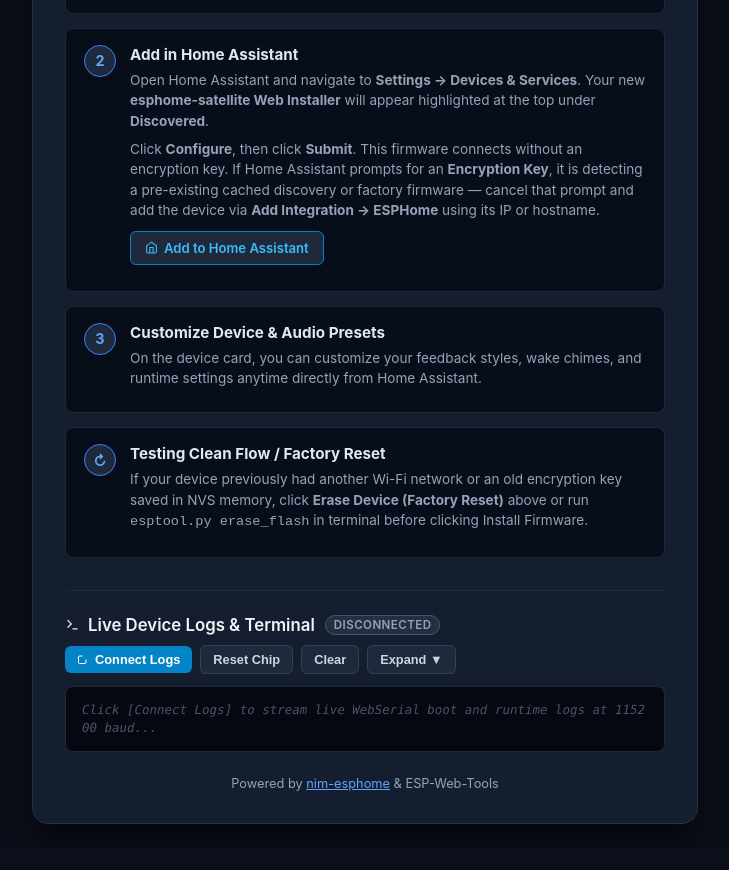
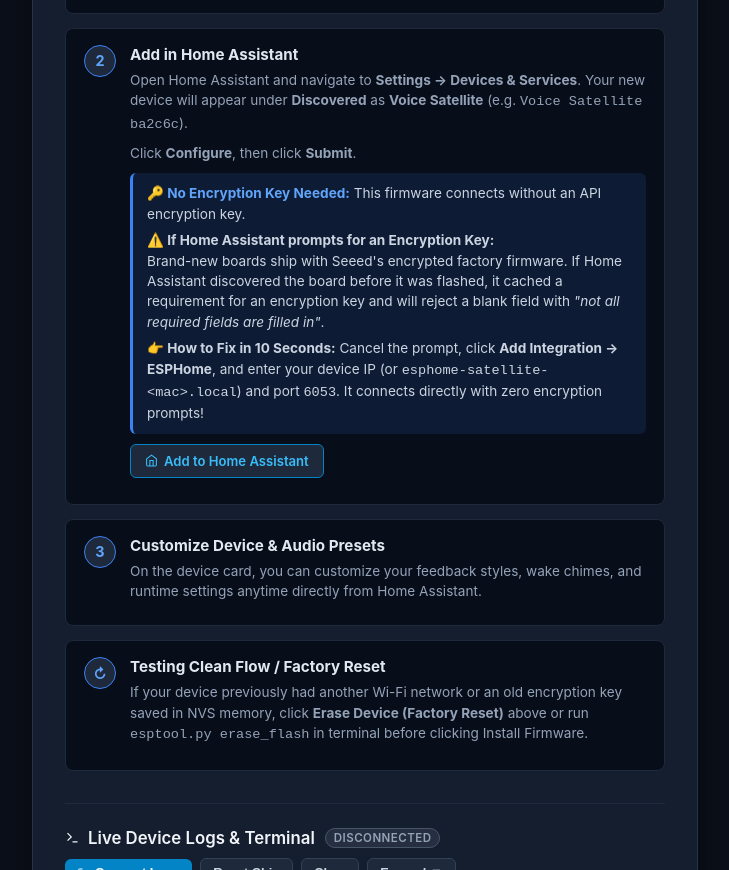
Before and after one commit to axiomantic/esphome-satellite, a plain HTML site: page web/index.html in a window 1280 px wide. Shown: the part 1807-2677 px from the top of the page, without its empty margins (275-1004 px from the left). Before the commit the page ends 2655 px from the top, so only its background shows below. Drawn offline with Linux system fonts and the light colour scheme.

Commit message:
docs: prominently document Voice Satellite discovery naming and direct IP pairing

```diff
--- a/web/index.html
+++ b/web/index.html
@@ -317,8 +317,13 @@
           <div class="step-number">2</div>
           <div class="step-content">
             <h4>Add in Home Assistant</h4>
-            <p>Open Home Assistant and navigate to <strong>Settings &rarr; Devices &amp; Services</strong>. Your new <strong>esphome-satellite Web Installer</strong> will appear highlighted at the top under <strong>Discovered</strong>.</p>
-            <p>Click <strong>Configure</strong>, then click <strong>Submit</strong>. This firmware connects without an encryption key. If Home Assistant prompts for an <strong>Encryption Key</strong>, it is detecting a pre-existing cached discovery or factory firmware — cancel that prompt and add the device via <strong>Add Integration &rarr; ESPHome</strong> using its IP or hostname.</p>
+            <p>Open Home Assistant and navigate to <strong>Settings &rarr; Devices &amp; Services</strong>. Your new device will appear under <strong>Discovered</strong> as <strong>Voice Satellite</strong> (e.g. <code>Voice Satellite ba2c6c</code>).</p>
+            <p>Click <strong>Configure</strong>, then click <strong>Submit</strong>.</p>
+            <div style="background: rgba(59, 130, 246, 0.12); border-left: 3px solid #3b82f6; padding: 10px 14px; margin: 10px 0; border-radius: 6px; font-size: 0.85rem; line-height: 1.5; color: #cbd5e1;">
+              <strong style="color: #60a5fa;">🔑 No Encryption Key Needed:</strong> This firmware connects without an API encryption key.<br/>
+              <div style="margin-top: 6px;"><strong>⚠️ If Home Assistant prompts for an Encryption Key:</strong><br/>Brand-new boards ship with Seeed's encrypted factory firmware. If Home Assistant discovered the board before it was flashed, it cached a requirement for an encryption key and will reject a blank field with <em>"not all required fields are filled in"</em>.</div>
+              <div style="margin-top: 6px;"><strong>👉 How to Fix in 10 Seconds:</strong> Cancel the prompt, click <strong>Add Integration &rarr; ESPHome</strong>, and enter your device IP (or <code>esphome-satellite-&lt;mac&gt;.local</code>) and port <code>6053</code>. It connects directly with zero encryption prompts!</div>
+            </div>
             <div style="display: flex; gap: 8px; flex-wrap: wrap; margin: 10px 0;">
               <a href="https://my.home-assistant.io/redirect/config_flow_start?domain=esphome" target="_blank" class="btn-guide-ha">
                 <svg class="icon" viewBox="0 0 24 24" width="13" height="13" fill="none" stroke="currentColor" stroke-width="2"><path d="M3 9l9-7 9 7v11a2 2 0 0 1-2 2H5a2 2 0 0 1-2-2z"></path><polyline points="9 22 9 12 15 12 15 22"></polyline></svg>
@@ -1710,9 +1715,11 @@
           <div class="next-step-item">
             <span class="num">2</span>
             <div>
-              <strong>Add in Home Assistant:</strong> Open Home Assistant &rarr; <strong>Settings &rarr; Devices &amp; Services</strong>. Look under <strong>Discovered</strong> for <strong>esphome-satellite Web Installer</strong> and click <strong>Configure</strong>.
-              <div class="subtext" style="background: rgba(59, 130, 246, 0.12); border-left: 3px solid #3b82f6; padding: 6px 10px; margin-top: 6px; border-radius: 4px; color: #93c5fd;">
-                <strong>🔑 Encryption Key Prompt:</strong> This firmware connects without an encryption key. If Home Assistant prompts for one, it is reading a cached discovery flow from Seeed's factory firmware. Simply dismiss/cancel that prompt and add via <strong>Add Integration &rarr; ESPHome</strong> using its IP or <code>.local</code> address.
+              <strong>Add in Home Assistant:</strong> Open Home Assistant &rarr; <strong>Settings &rarr; Devices &amp; Services</strong>. Look under <strong>Discovered</strong> for <strong>Voice Satellite</strong> (e.g. <code>Voice Satellite ba2c6c</code>) and click <strong>Configure &rarr; Submit</strong>.
+              <div class="subtext" style="background: rgba(59, 130, 246, 0.12); border-left: 3px solid #3b82f6; padding: 10px 12px; margin-top: 8px; border-radius: 6px; color: #cbd5e1; line-height: 1.45;">
+                <strong style="color: #60a5fa;">🔑 No Encryption Key Needed:</strong> This firmware connects without an encryption key.<br/>
+                <div style="margin-top: 4px;"><strong>⚠️ If prompted for an Encryption Key:</strong> Brand-new boards ship with Seeed's encrypted firmware. If Home Assistant saw the board before it was flashed, it cached that requirement and will reject blank entries with <em>"not all required fields are filled in"</em>.</div>
+                <div style="margin-top: 4px;"><strong>👉 10-Second Fix:</strong> Cancel the prompt, go to <strong>Add Integration &rarr; ESPHome</strong>, and enter your device IP (or <code>esphome-satellite-&lt;mac&gt;.local</code>) and port <code>6053</code> to connect directly!</div>
               </div>
             </div>
           </div>
```
Also changed, not shown: README.md.
